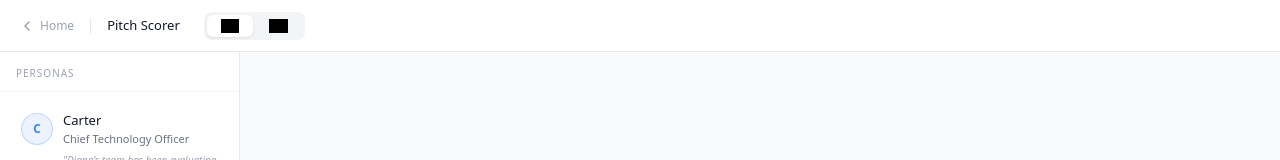
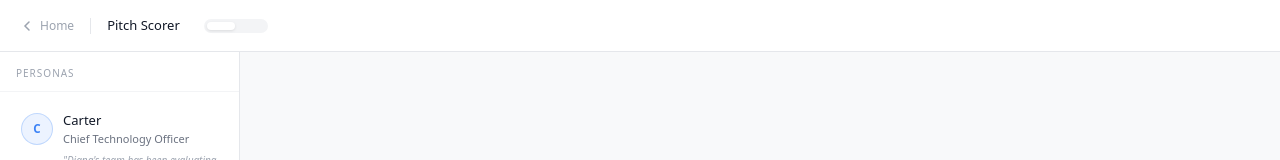
Before and after one commit to garethgoh/read-the-room-CWWB, a Next.js app: page /scorer in a window 1280 px wide. Shown: the top 160 px of the page. Built offline with nearby package versions, Linux system fonts and the light colour scheme; grey boxes are pictures that could not be loaded.

Commit message:
nuke all img tags from toggles

```diff
--- a/src/app/scorer/page.jsx
+++ b/src/app/scorer/page.jsx
@@ -46,8 +46,8 @@ export default function ScorerPage() {
           <div style={{ width: 1, height: 16, background: "#E5E7EB" }} />
           <span style={{ fontSize: 13, fontWeight: 500, color: "#111827" }}>Pitch Scorer</span>
           <div style={{ display: "flex", background: "#F3F4F6", borderRadius: 8, padding: 3, gap: 2, marginLeft: 8 }}>
-            <button onClick={() => switchMode("wb")} style={{ padding: "4px 14px", fontSize: 12, fontWeight: 500, borderRadius: 6, border: "none", cursor: "pointer", background: !isCW ? "#fff" : "transparent", color: !isCW ? "#111827" : "#6B7280", boxShadow: !isCW ? "0 1px 3px rgba(0,0,0,0.1)" : "none" }}><img src="/wb-logo.png" style={{ height: 14, filter: "brightness(0)" }} alt="W&B" /></button>
-            <button onClick={() => switchMode("coreweave")} style={{ padding: "4px 14px", fontSize: 12, fontWeight: 500, borderRadius: 6, border: "none", cursor: "pointer", background: isCW ? "#0D1117" : "transparent", color: isCW ? CW_BLUE : "#6B7280", boxShadow: isCW ? "0 1px 3px rgba(0,0,0,0.2)" : "none" }}><img src="/coreweave-logo.png" style={{ height: 14, filter: mode === "coreweave" ? "brightness(0) invert(1) sepia(1) saturate(5) hue-rotate(180deg)" : "brightness(0)" }} alt="CoreWeave" /></button>
+            <button onClick={() => switchMode("wb")} style={{ padding: "4px 14px", fontSize: 12, fontWeight: 500, borderRadius: 6, border: "none", cursor: "pointer", background: !isCW ? "#fff" : "transparent", color: !isCW ? "#111827" : "#6B7280", boxShadow: !isCW ? "0 1px 3px rgba(0,0,0,0.1)" : "none" }}></button>
+            <button onClick={() => switchMode("coreweave")} style={{ padding: "4px 14px", fontSize: 12, fontWeight: 500, borderRadius: 6, border: "none", cursor: "pointer", background: isCW ? "#0D1117" : "transparent", color: isCW ? CW_BLUE : "#6B7280", boxShadow: isCW ? "0 1px 3px rgba(0,0,0,0.2)" : "none" }}></button>
           </div>
         </div>
         {result && <ScoreRing score={result.score} />}
```
